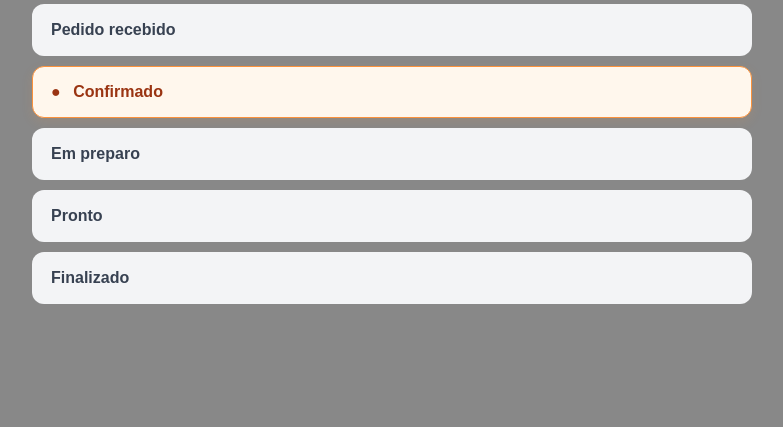
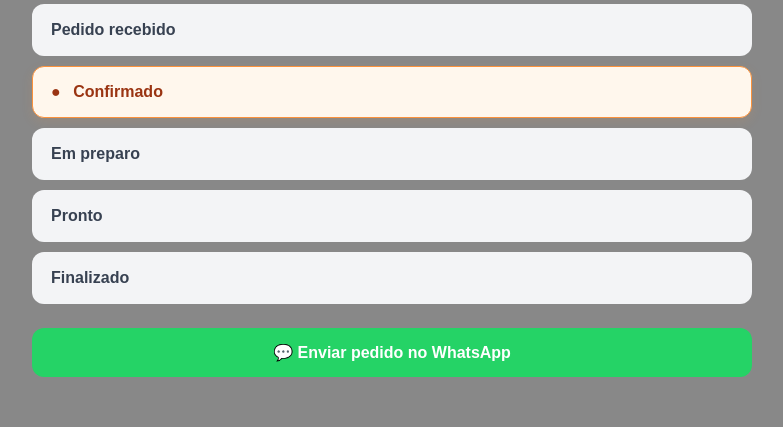
Before and after one commit to DeV-alexandr3/restaurant-saas, a Django app: a page that uses catalog/templates/catalog/public/order_confirmation.html in a window 1280 px wide. Shown: the part 504-931 px from the top of the page, without its empty margins (248-1031 px from the left). Before the commit the page ends 808 px from the top, so only its background shows below. Run offline with Django 5.2, Linux system fonts and the light colour scheme; tables that the repository leaves empty hold one stand-in row (values such as "Sample post").

Commit message:
Adiciona integração WhatsApp no pedido

```diff
--- a/catalog/static/catalog/css/public_menu.css
+++ b/catalog/static/catalog/css/public_menu.css
@@ -1601,3 +1601,34 @@ body {
 .addon-group-content.open {
     max-height: 2000px;
 }
+
+.whatsapp-button {
+    display: inline-flex;
+    align-items: center;
+    justify-content: center;
+
+    gap: 8px;
+
+    width: 100%;
+
+    margin-top: 14px;
+    padding: 15px 20px;
+
+    background: #25D366;
+    color: white;
+
+    border-radius: 12px;
+
+    text-decoration: none;
+    font-size: 16px;
+    font-weight: 700;
+
+    transition:
+        transform 0.2s ease,
+        opacity 0.2s ease;
+}
+
+.whatsapp-button:hover {
+    transform: translateY(-1px);
+    opacity: 0.92;
+}
--- a/catalog/templates/catalog/public/order_confirmation.html
+++ b/catalog/templates/catalog/public/order_confirmation.html
@@ -150,6 +150,17 @@
 
         </div>
 
+        {% if restaurant.whatsapp %}
+            <a
+                href="https://wa.me/{{ restaurant.whatsapp }}?text={{ mensagem_whatsapp|urlencode }}"
+                target="_blank"
+                rel="noopener"
+                class="whatsapp-button"
+            >
+                💬 Enviar pedido no WhatsApp
+            </a>
+        {% endif %}
+
     </main>
 
 {% if order.status != "FINISHED" and order.status != "REJECTED" and order.status != "CANCELLED" %}
--- a/catalog/views.py
+++ b/catalog/views.py
@@ -2751,12 +2751,43 @@ def order_confirmation(request, slug, public_token):
         restaurant=restaurant,
     )
 
+    # Monta a mensagem do WhatsApp
+    linhas = []
+
+    linhas.append(f"*Pedido #{order.id}*")
+    linhas.append(f"Cliente: {order.customer_name}")
+    linhas.append("")
+
+    # Itens
+    for item in order.items.all():
+        linha = f"• {item.quantity}x {item.product_name}"
+
+        if item.variation_name:
+            linha += f" ({item.variation_name})"
+
+        linha += f" — R$ {item.total}"
+        linhas.append(linha)
+
+        for addon in item.addons.all():
+            linhas.append(f"   + {addon.addon_name}")
+
+    linhas.append("")
+    linhas.append(f"*Total: R$ {order.total}*")
+    linhas.append("")
+    linhas.append(f"Tipo: {order.get_order_type_display()}")
+
+    if order.order_type == "delivery":
+        linhas.append(f"Endereço: {order.address}, {order.address_number}")
+
+    mensagem_whatsapp = "\n".join(linhas)
+
     return render(
         request,
         "catalog/public/order_confirmation.html",
         {
             "restaurant": restaurant,
             "order": order,
+            "mensagem_whatsapp": mensagem_whatsapp,
         },
     )
 
--- a/restaurants/models.py
+++ b/restaurants/models.py
@@ -134,6 +134,13 @@ class Restaurant(models.Model):
         max_length=30,
         default="#FFFFFF",
         verbose_name="Cor de fundo da página de produto",
+    )
+
+    whatsapp = models.CharField(
+        max_length=20,
+        blank=True,
+        verbose_name="WhatsApp do restaurante",
+        help_text="Formato: 5564999999999 (com código do país e DDD, só números)",
     )
 
     class Meta:
--- a/restaurants/views.py
+++ b/restaurants/views.py
@@ -801,6 +801,7 @@ def restaurant_settings(request):
     if request.method == "POST":
         restaurant.name = request.POST.get("name", "").strip()
         restaurant.phone = request.POST.get("phone", "").strip()
+        restaurant.whatsapp = request.POST.get("whatsapp", "").strip()
         minimum_order_value = request.POST.get("minimum_order", "")
         delivery_fee_value = request.POST.get("delivery_fee", "")
         estimated_time_value = request.POST.get("estimated_time_minutes", "30")
@@ -1049,6 +1050,9 @@ def restaurant_settings(request):
 
         restaurant.save()
 
+        restaurant.whatsapp = request.POST.get("whatsapp", "").strip()
+
+
         return redirect("restaurant_settings")
 
     return render(
```
Also changed, not shown: restaurants/templates/restaurants/restaurant_settings.html (+12 -0 lines), restaurants/migrations/0014_restaurant_whatsapp.py (added).
